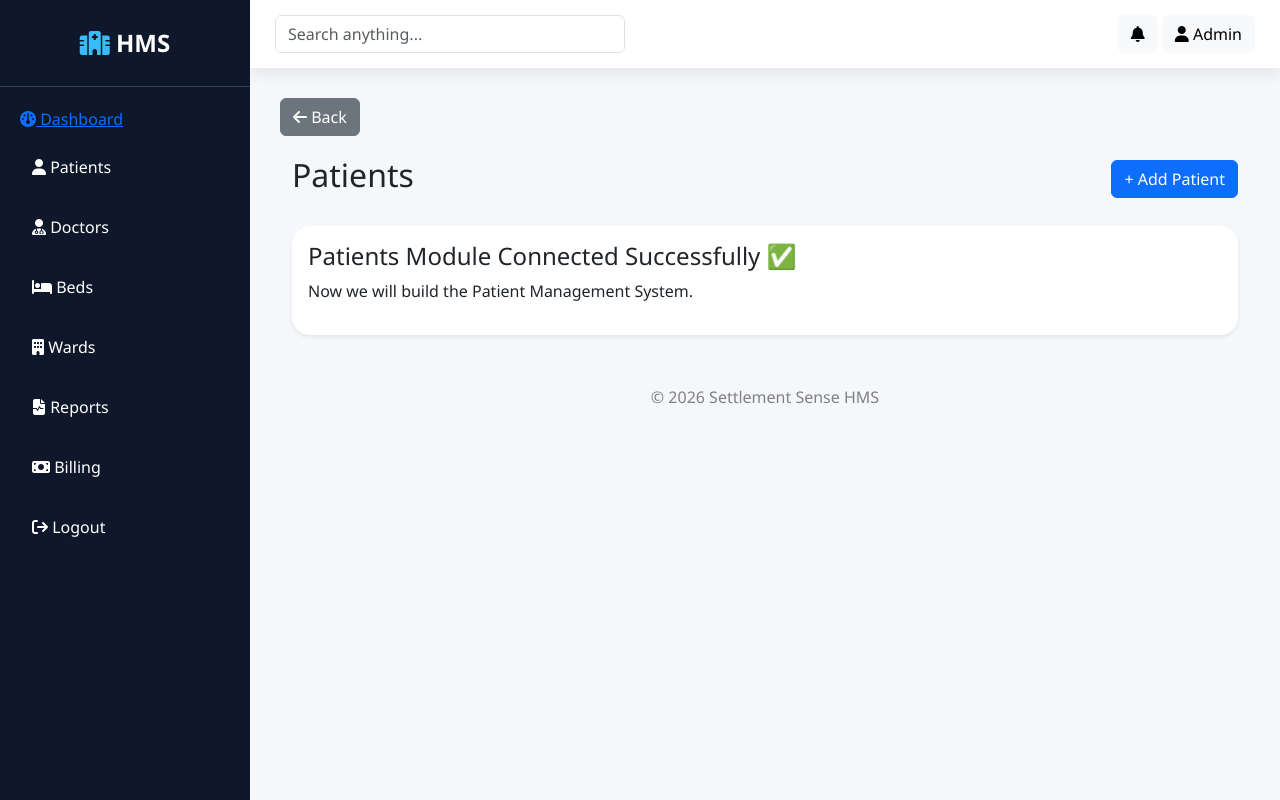
After one commit to Sakshi-0209/settlement-sense-hms, a Django app: page /patients/ in a window 1280 px wide. The commit adds this page. Run offline with Django 5.2, Linux system fonts and the light colour scheme.

Commit message:
Connect Patients module with routing and base template navigation

```diff
--- /dev/null
+++ b/patients/urls.py
@@ -0,0 +1,6 @@
+from django.urls import path
+from . import views
+
+urlpatterns = [
+    path("", views.patient_list, name="patients"),
+]
--- a/patients/views.py
+++ b/patients/views.py
@@ -1,3 +1,5 @@
 from django.shortcuts import render
 
-# Create your views here.
+
+def patient_list(request):
+    return render(request, "patients/patient_list.html")
--- a/settlementsense/urls.py
+++ b/settlementsense/urls.py
@@ -19,5 +19,8 @@ from django.urls import path, include
 
 urlpatterns = [
     path("admin/", admin.site.urls),
+
     path("", include("dashboard.urls")),
+
+    path("patients/", include("patients.urls")),
 ]
--- a/templates/base.html
+++ b/templates/base.html
@@ -167,9 +167,16 @@ HMS
 
 <ul>
 
-<li><a href="#"><i class="fa-solid fa-gauge"></i> Dashboard</a></li>
+<a href="{% url 'dashboard' %}">
+    <i class="fa-solid fa-gauge"></i> Dashboard
+</a>
 
-<li><a href="#"><i class="fa-solid fa-user"></i> Patients</a></li>
+<li>
+    <a href="{% url 'patients' %}">
+        <i class="fa-solid fa-user"></i>
+        Patients
+    </a>
+</li>
 
 <li><a href="#"><i class="fa-solid fa-user-doctor"></i> Doctors</a></li>
 
--- /dev/null
+++ b/templates/patients/patient_list.html
@@ -0,0 +1,33 @@
+{% extends "base.html" %}
+
+{% block title %}
+Patients
+{% endblock %}
+
+{% block content %}
+
+<div class="container-fluid">
+
+    <div class="d-flex justify-content-between align-items-center mb-4">
+        <h2>Patients</h2>
+
+        <a href="#" class="btn btn-primary">
+            + Add Patient
+        </a>
+    </div>
+
+    <div class="card shadow-sm">
+        <div class="card-body">
+
+            <h4>Patients Module Connected Successfully ✅</h4>
+
+            <p>
+                Now we will build the Patient Management System.
+            </p>
+
+        </div>
+    </div>
+
+</div>
+
+{% endblock %}
```
